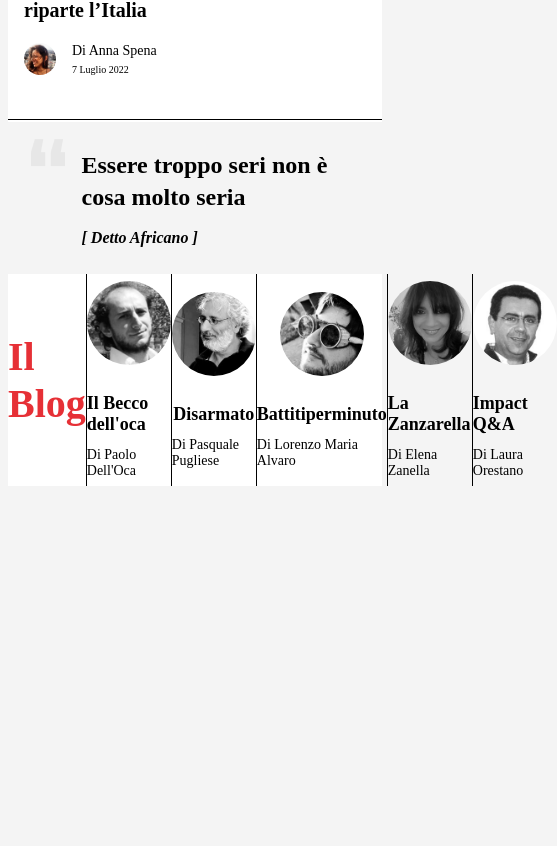
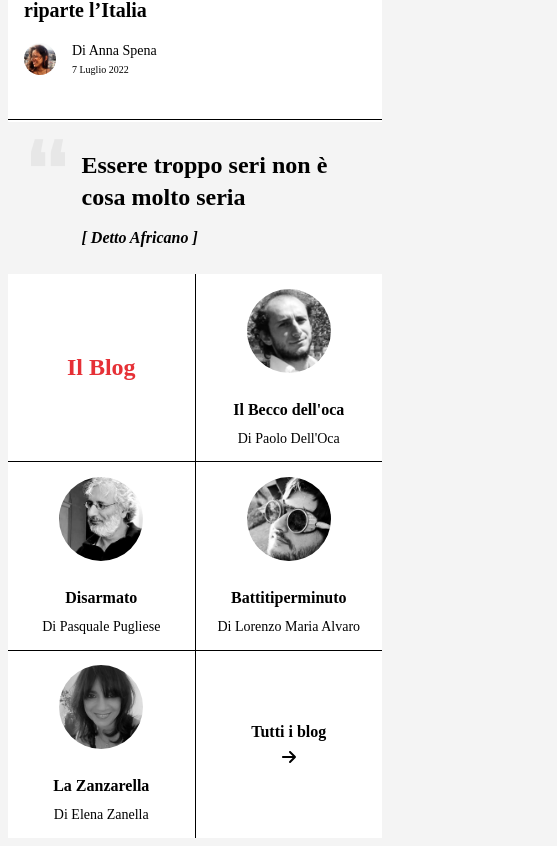
Before and after one commit to Gabry-1991/pratica, a Vue app in the folder website/: page / in a window 390 px wide. Shown: the part 3043-3889 px from the top of the page, 557 px wide, since content can reach past the window. Before the commit the page ends 3537 px from the top, so only its background shows below. Built offline with nearby package versions, Linux system fonts and the light colour scheme; a web font is replaced by a local one.

Commit message:
blog mobile

```diff
--- a/website/src/components/Article.vue
+++ b/website/src/components/Article.vue
@@ -108,7 +108,7 @@ export default {
     },
     titleSizeMobile: {
       type: String,
-      required: true,
+      default: '',
     },
     titleLineHeight: {
       type: String,
--- a/website/src/components/Blog.vue
+++ b/website/src/components/Blog.vue
@@ -4,7 +4,12 @@
       <h3 class="title">Il Blog</h3>
     </div>
 
-    <div v-for="(blog, idx) of blogs" :key="idx" class="container--blogs">
+    <div
+      v-for="(blog, idx) of blogs"
+      :key="idx"
+      class="container--blogs"
+      :class="{ 'last-blog': idx === blogs.length - 1 }"
+    >
       <div class="container--image">
         <img height="84" width="84" :src="blog.img" alt="author image" />
       </div>
@@ -13,6 +18,11 @@
         <div class="blog-title">{{ blog.title }}</div>
         <div class="blog-author">Di {{ blog.author }}</div>
       </div>
+    </div>
+
+    <div class="container--all-blogs">
+      <div class="all-blogs">Tutti i blog</div>
+      <i class="fa-solid fa-arrow-right" />
     </div>
   </div>
 </template>
@@ -104,6 +114,10 @@ export default {
   gap: 0.75rem;
 }
 
+.container--all-blogs {
+  display: none;
+}
+
 .title {
   color: var(--primary-red);
   font-size: 40px;
@@ -117,4 +131,45 @@ export default {
   font-size: 14px;
   font-weight: 400;
 }
+
+@media (max-width: 1030px) {
+  .container--blog {
+    height: calc(188px * 3);
+    grid-template-columns: repeat(2, 1fr);
+    background: #000;
+    gap: 1px;
+  }
+
+  .container--title {
+    background: #fff;
+    border: none;
+  }
+
+  .container--blogs {
+    background: #fff;
+    border: none;
+  }
+
+  .container--all-blogs {
+    background: #fff;
+
+    display: flex;
+    flex-direction: column;
+    align-items: center;
+    justify-content: center;
+    gap: 0.5rem;
+  }
+
+  .title {
+    font-size: 24px;
+  }
+
+  .blog-title {
+    font-size: 16px;
+  }
+
+  .last-blog {
+    display: none;
+  }
+}
 </style>
```
